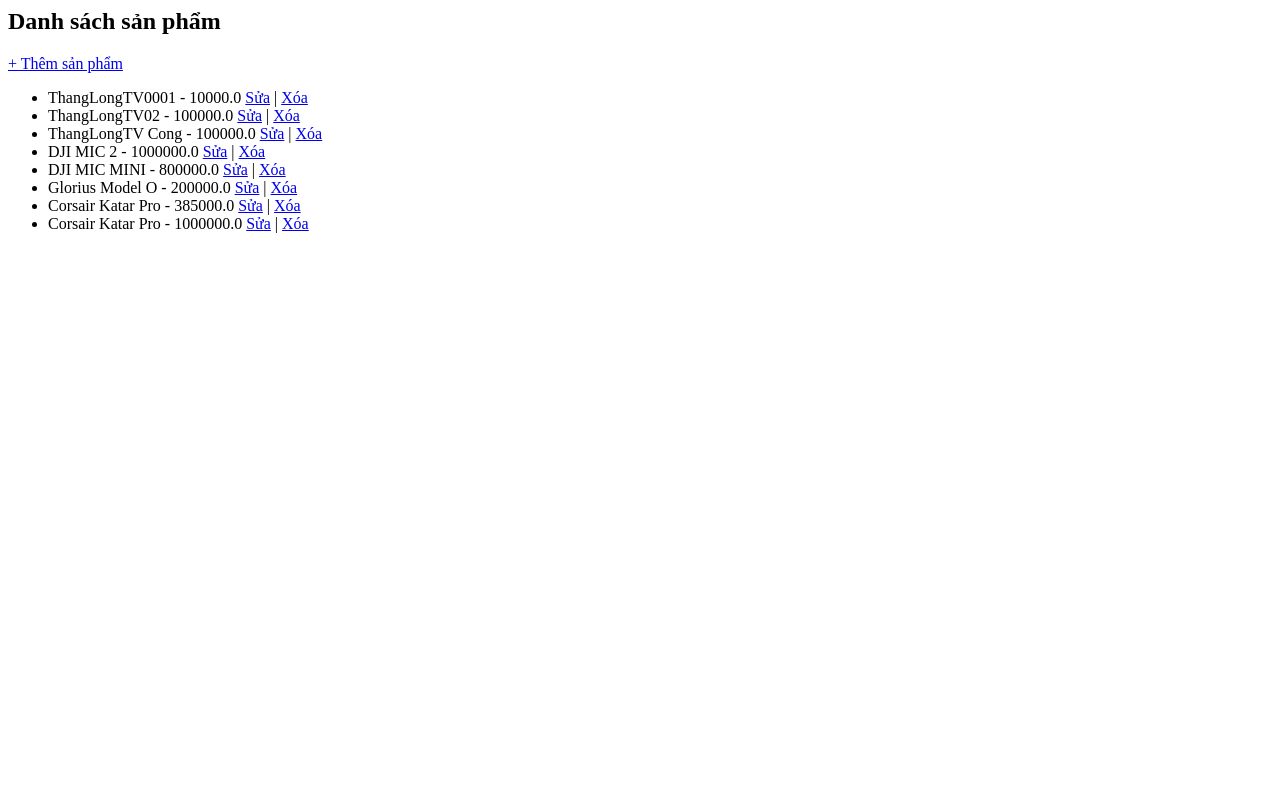
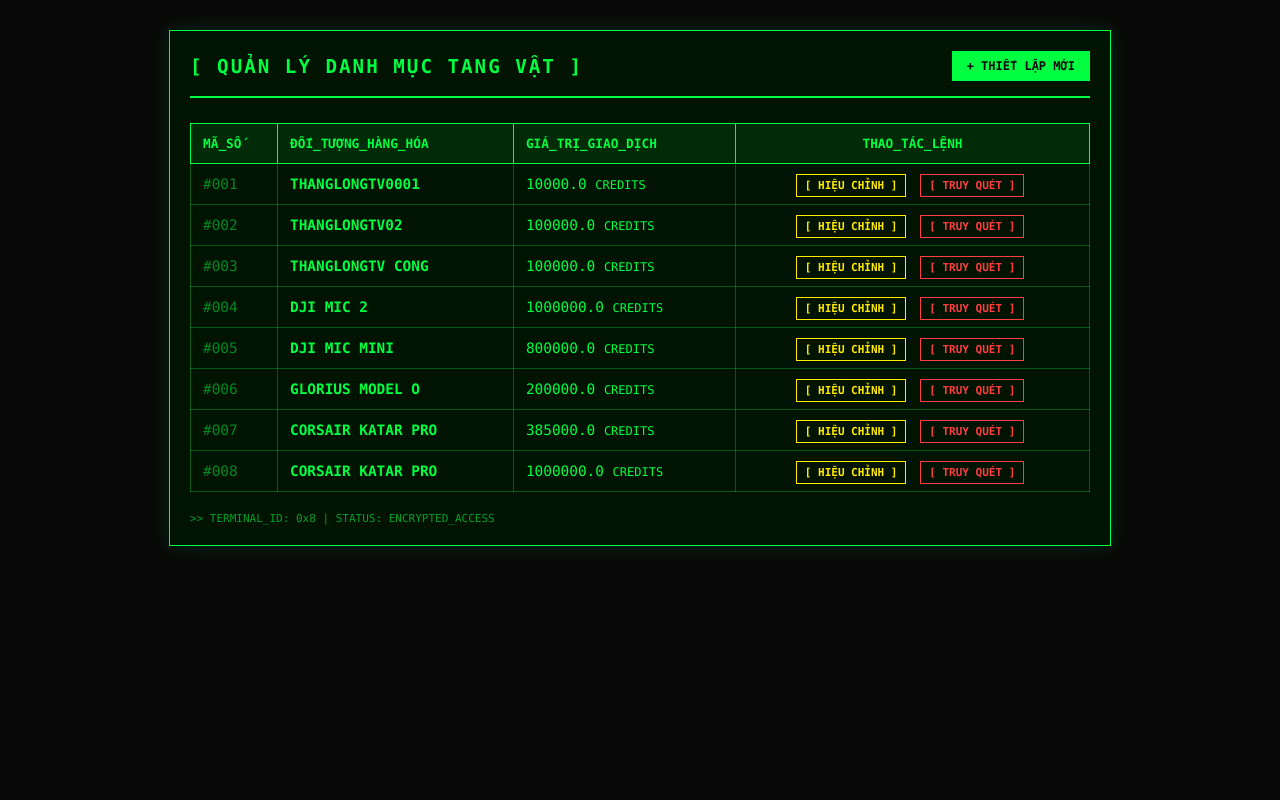
Before and after one commit to datminh-sys/bacxiu, a Django app: page /list_products in a window 1280 px wide. Run offline with Django 5.2, Linux system fonts and the light colour scheme; data comes from the database, SQL or seed files in the repository.

Commit message:
Redesign web

```diff
--- a/myapp/templates/list_products.html
+++ b/myapp/templates/list_products.html
@@ -1,10 +1,181 @@
-<h2>Danh sách sản phẩm</h2>
-<a href="{% url 'add_product' %}">+ Thêm sản phẩm</a>
-<ul>
-  {% for p in products %}
-    <li>{{ p.name }} - {{ p.price }}
-      <a href="{% url 'edit_product' p.id %}">Sửa</a> |
-      <a href="{% url 'delete_product' p.id %}">Xóa</a>
-    </li>
-  {% endfor %}
-</ul>
+<!DOCTYPE html>
+<html lang="vi">
+<head>
+  <meta charset="UTF-8">
+  <meta name="viewport" content="width=device-width, initial-scale=1.0">
+  <title>INTERNAL ASSET MANAGEMENT</title>
+  <style>
+    :root {
+      --primary-color: #00ff41;
+      --danger-color: #ff3e3e;
+      --warning-color: #ffea00;
+      --bg-dark: #080808;
+    }
+
+    body {
+      background-color: var(--bg-dark);
+      color: var(--primary-color);
+      font-family: 'Consolas', 'Courier New', monospace;
+      margin: 0;
+      padding: 30px;
+    }
+
+    .dashboard {
+      max-width: 900px;
+      margin: 0 auto;
+      border: 1px solid var(--primary-color);
+      padding: 20px;
+      background: rgba(0, 20, 0, 0.9);
+      box-shadow: 0 0 20px rgba(0, 255, 65, 0.15);
+    }
+
+    header {
+      display: flex;
+      justify-content: space-between;
+      align-items: center;
+      border-bottom: 2px solid var(--primary-color);
+      padding-bottom: 15px;
+      margin-bottom: 25px;
+    }
+
+    h2 {
+      margin: 0;
+      font-size: 1.2rem;
+      text-transform: uppercase;
+      letter-spacing: 2px;
+    }
+
+    .add-btn {
+      color: var(--bg-dark);
+      background: var(--primary-color);
+      text-decoration: none;
+      padding: 8px 15px;
+      font-weight: bold;
+      font-size: 12px;
+      text-transform: uppercase;
+      transition: 0.3s;
+    }
+
+    .add-btn:hover {
+      background: #fff;
+      box-shadow: 0 0 10px #fff;
+    }
+
+    .asset-list {
+      width: 100%;
+      border-collapse: collapse;
+    }
+
+    .asset-list th {
+      text-align: left;
+      padding: 12px;
+      background: rgba(0, 255, 65, 0.1);
+      font-size: 0.8rem;
+      border: 1px solid var(--primary-color);
+    }
+
+    .asset-list td {
+      padding: 12px;
+      border: 1px solid rgba(0, 255, 65, 0.3);
+      font-size: 0.9rem;
+    }
+
+    .asset-list tr:hover {
+      background: rgba(0, 255, 65, 0.05);
+    }
+
+    /* Các nút hành động */
+    .action-links a {
+      text-decoration: none;
+      font-size: 11px;
+      font-weight: bold;
+      padding: 4px 8px;
+      text-transform: uppercase;
+      margin-right: 5px;
+      border: 1px solid transparent;
+    }
+
+    .edit-link {
+      color: var(--warning-color);
+      border-color: var(--warning-color) !important;
+    }
+
+    .edit-link:hover {
+      background: var(--warning-color);
+      color: #000;
+    }
+
+    .delete-link {
+      color: var(--danger-color);
+      border-color: var(--danger-color) !important;
+    }
+
+    .delete-link:hover {
+      background: var(--danger-color);
+      color: #000;
+    }
+
+    .footer-status {
+      margin-top: 20px;
+      font-size: 11px;
+      color: rgba(0, 255, 65, 0.6);
+    }
+
+    /* Hiệu ứng nhấp nháy cho hàng rỗng */
+    .empty-msg {
+      text-align: center;
+      padding: 30px;
+      color: var(--danger-color);
+      animation: blink 1s infinite;
+    }
+
+    @keyframes blink {
+      50% { opacity: 0.5; }
+    }
+  </style>
+</head>
+<body>
+
+<div class="dashboard">
+  <header>
+    <h2>[ QUẢN LÝ DANH MỤC TANG VẬT ]</h2>
+    <a href="{% url 'add_product' %}" class="add-btn">+ THIẾT LẬP MỚI</a>
+  </header>
+
+  <table class="asset-list">
+    <thead>
+      <tr>
+        <th>MÃ_SỐ</th>
+        <th>ĐỐI_TƯỢNG_HÀNG_HÓA</th>
+        <th>GIÁ_TRỊ_GIAO_DỊCH</th>
+        <th style="text-align: center;">THAO_TÁC_LỆNH</th>
+      </tr>
+    </thead>
+    <tbody>
+      {% for p in products %}
+      <tr>
+        <td style="color: rgba(0,255,65,0.5)">#{{ forloop.counter|stringformat:"03d" }}</td>
+        <td><strong>{{ p.name|upper }}</strong></td>
+        <td>{{ p.price }} <small>CREDITS</small></td>
+        <td class="action-links" style="text-align: center;">
+          <a href="{% url 'edit_product' p.id %}" class="edit-link">[ HIỆU CHỈNH ]</a>
+          <a href="{% url 'delete_product' p.id %}" class="delete-link" onclick="return confirm('XÁC NHẬN HỦY DỮ LIỆU?')">[ TRUY QUÉT ]</a>
+        </td>
+      </tr>
+      {% empty %}
+      <tr>
+        <td colspan="4" class="empty-msg">
+          [ CẢNH BÁO ]: CƠ SỞ DỮ LIỆU RỖNG - KHÔNG TÌM THẤY TÀI SẢN
+        </td>
+      </tr>
+      {% endfor %}
+    </tbody>
+  </table>
+
+  <div class="footer-status">
+    >> TERMINAL_ID: 0x{{ products|length }} | STATUS: ENCRYPTED_ACCESS
+  </div>
+</div>
+
+</body>
+</html>
```
